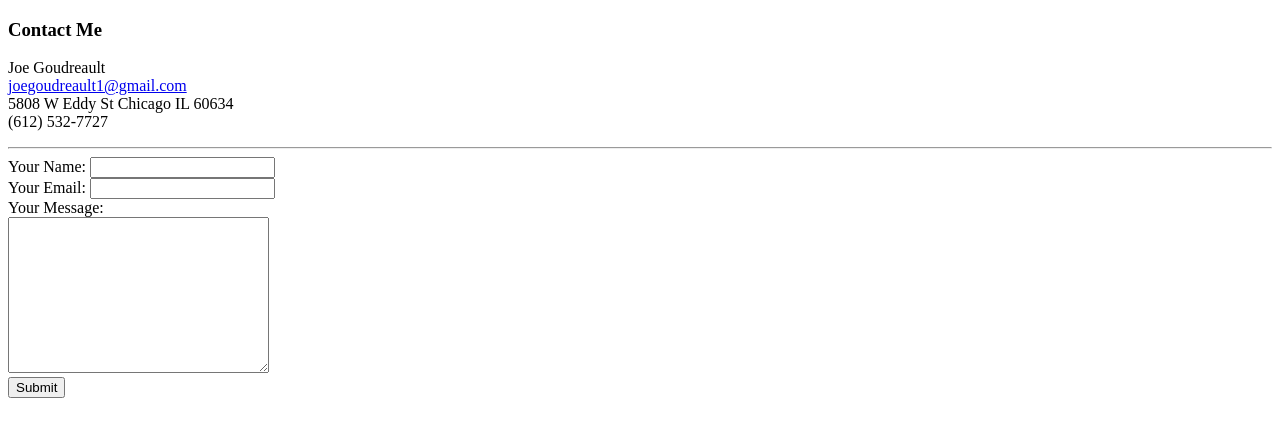
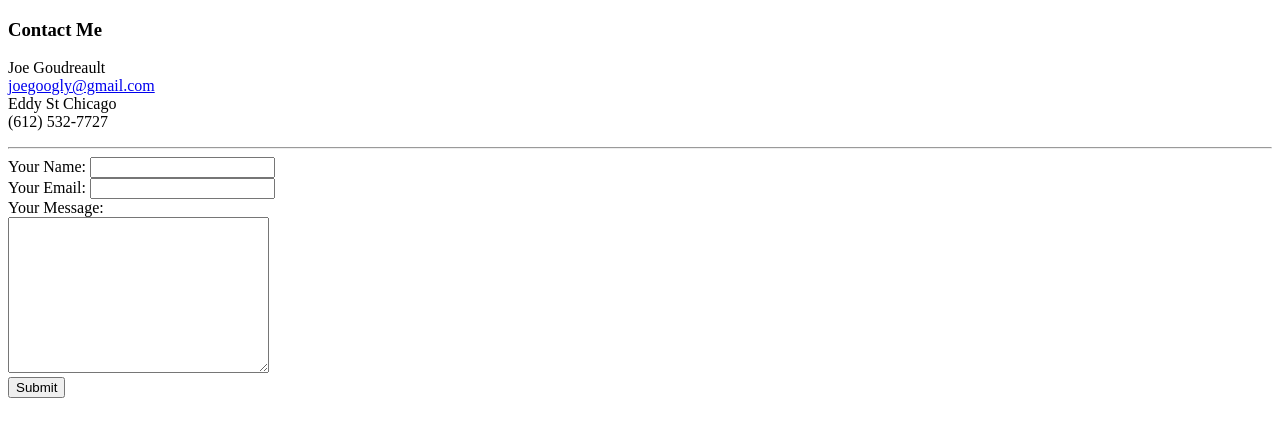
Before and after one commit to joegoudreault/cv, a plain HTML site: page contact me.html in a window 1280 px wide. Drawn offline with Linux system fonts and the light colour scheme.

Commit message:
Update contact me.html

```diff
--- a/contact me.html
+++ b/contact me.html
@@ -11,9 +11,9 @@
   <p>
     Joe Goudreault
     <br>
-    <a href="mailto:joegoudreault1@gmail.com">joegoudreault1@gmail.com</a>
+    <a href="mailto:joegoogly@gmail.com">joegoogly@gmail.com</a>
     <br>
-    5808 W Eddy St Chicago IL 60634
+    Eddy St Chicago
     <br>
     (612) 532-7727
   </p>
```
